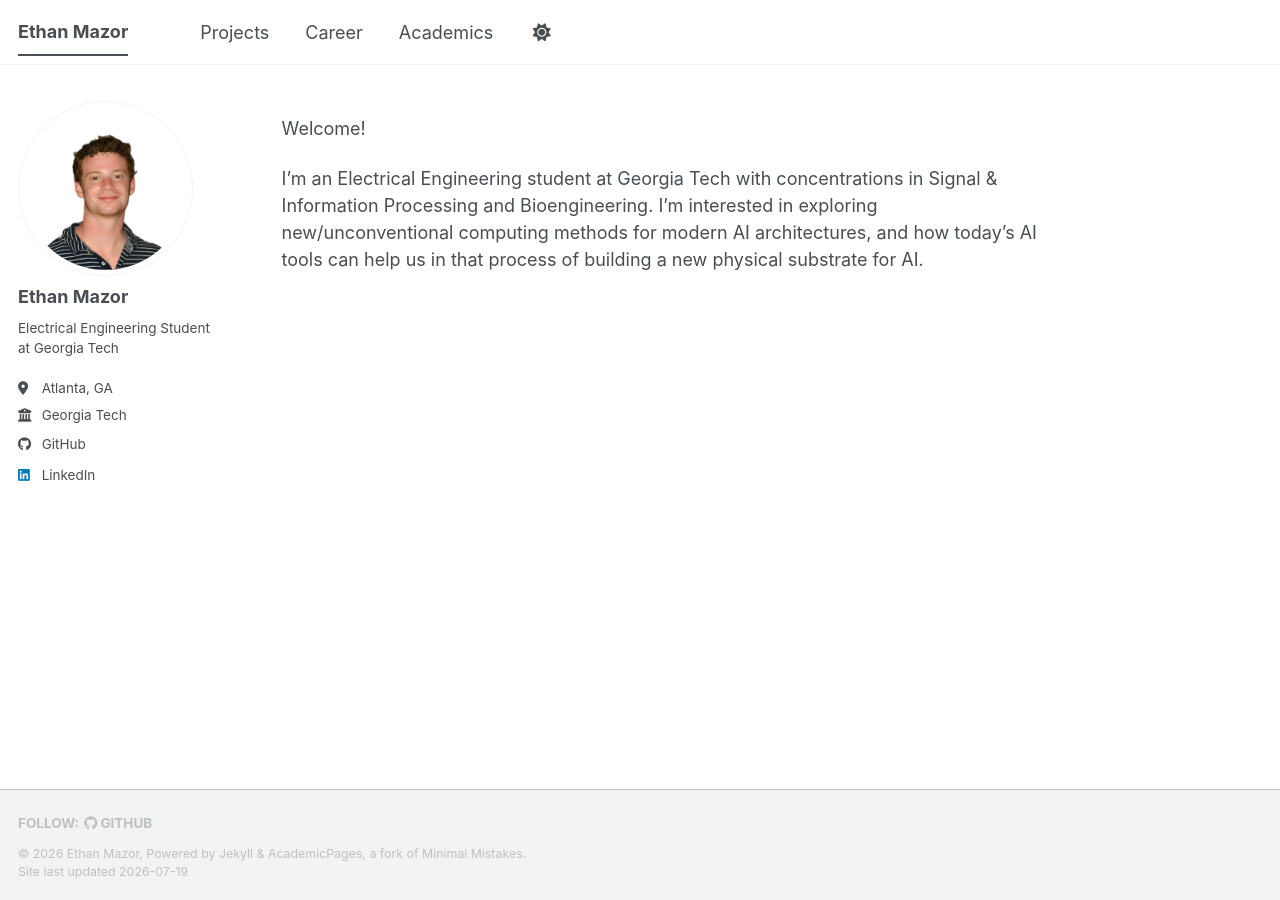
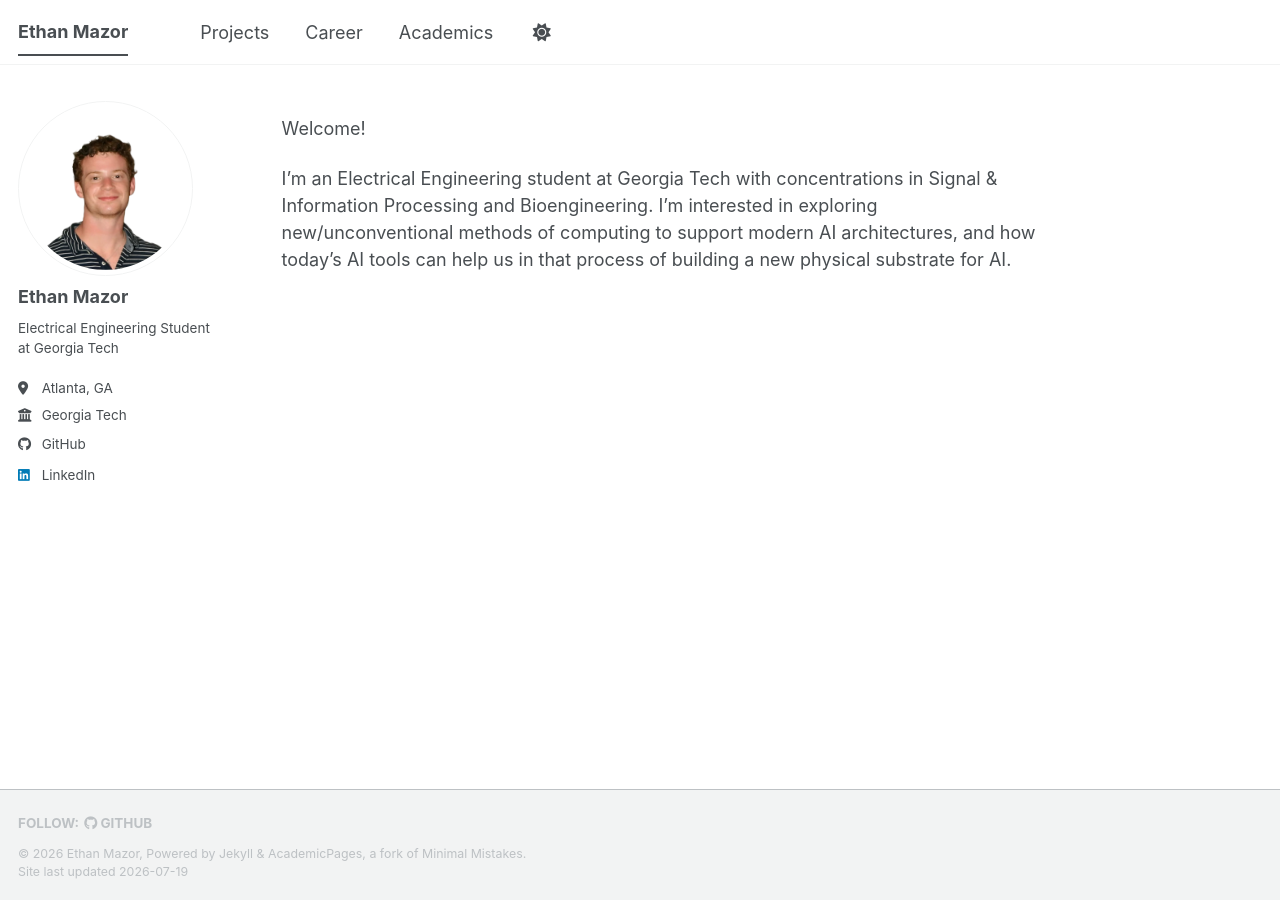
Before and after one commit to ethanmazor/ethanmazor.github.io, a Jekyll site: the page built from _pages/about.md, in a window 1280 px wide. Built offline with Jekyll 4.4.1, drawn with Linux system fonts in a browser that asks for light colours; a style sheet for code colours, icons or effects is not loaded.

```diff
--- a/_pages/about.md
+++ b/_pages/about.md
@@ -6,4 +6,4 @@
 
 Welcome!
 
-I'm an Electrical Engineering student at Georgia Tech with concentrations in Signal & Information Processing and Bioengineering. I'm interested in exploring new/unconventional computing methods for modern AI architectures, and how today's AI tools can help us in that process of building a new physical substrate for AI.
+I'm an Electrical Engineering student at Georgia Tech with concentrations in Signal & Information Processing and Bioengineering. I'm interested in exploring new/unconventional methods of computing to support modern AI architectures, and how today's AI tools can help us in that process of building a new physical substrate for AI.
```
Also changed, not shown: _portfolio/cave-explorer.md (line endings or trailing spaces), _portfolio/gcd-lcm-peripheral.md (line endings or trailing spaces).
